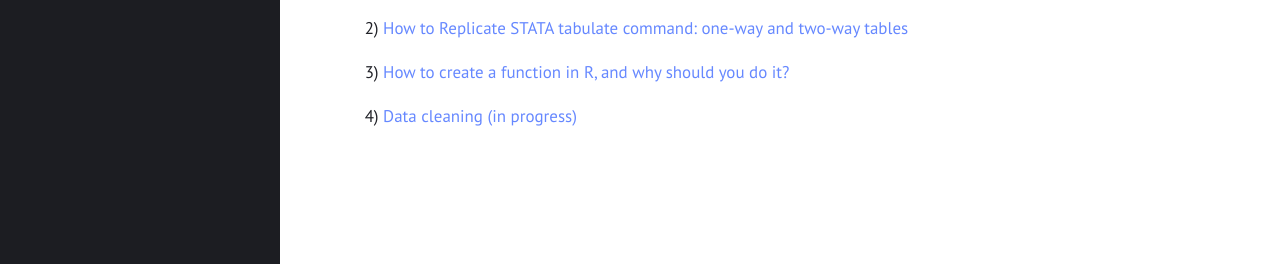
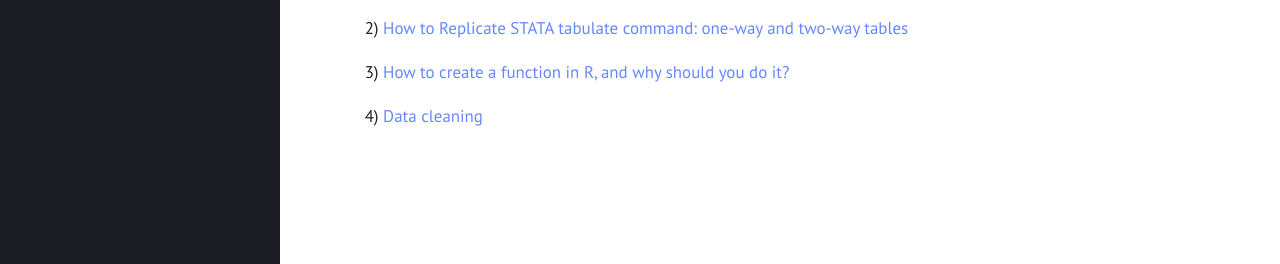
Before and after one commit to gubellom/gubellom.github.io, a Jekyll site: the page built from R files/Introduction.md, in a window 1280 px wide. Shown: the part 633-897 px from the top of the page. Built offline with Jekyll 4.4.1, drawn with Linux system fonts in a browser that asks for light colours.

Commit message:
Update Introduction.md
Signed-off-by: Michele Gubello <62111923+gubellom@users.noreply.github.com>

```diff
--- a/R files/Introduction.md
+++ b/R files/Introduction.md
@@ -40,4 +40,4 @@
 
 3) [How to create a function in R, and why should you do it? ](https://gubellom.github.io/functions/)
 
-4) [Data cleaning (in progress) ](https://gubellom.github.io/datacleaning/)
+4) [Data cleaning](https://gubellom.github.io/datacleaning/)
```
